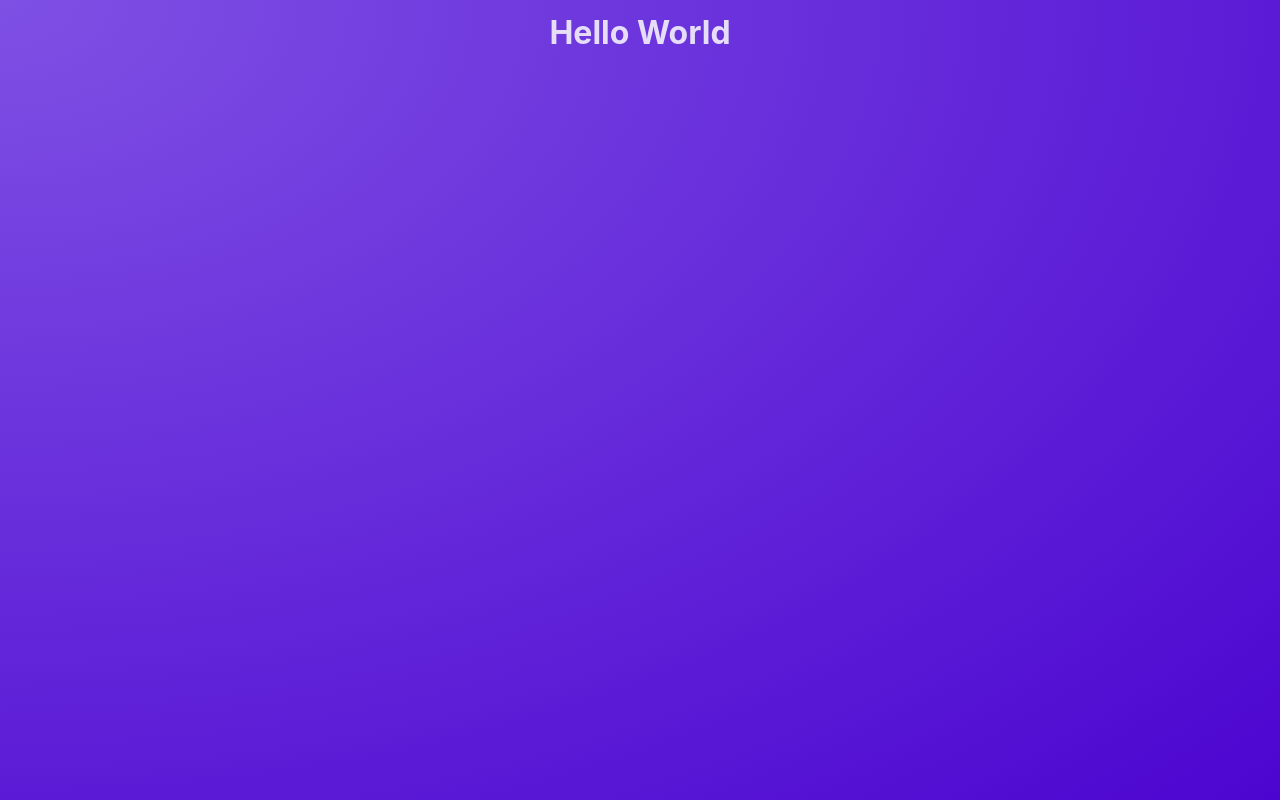
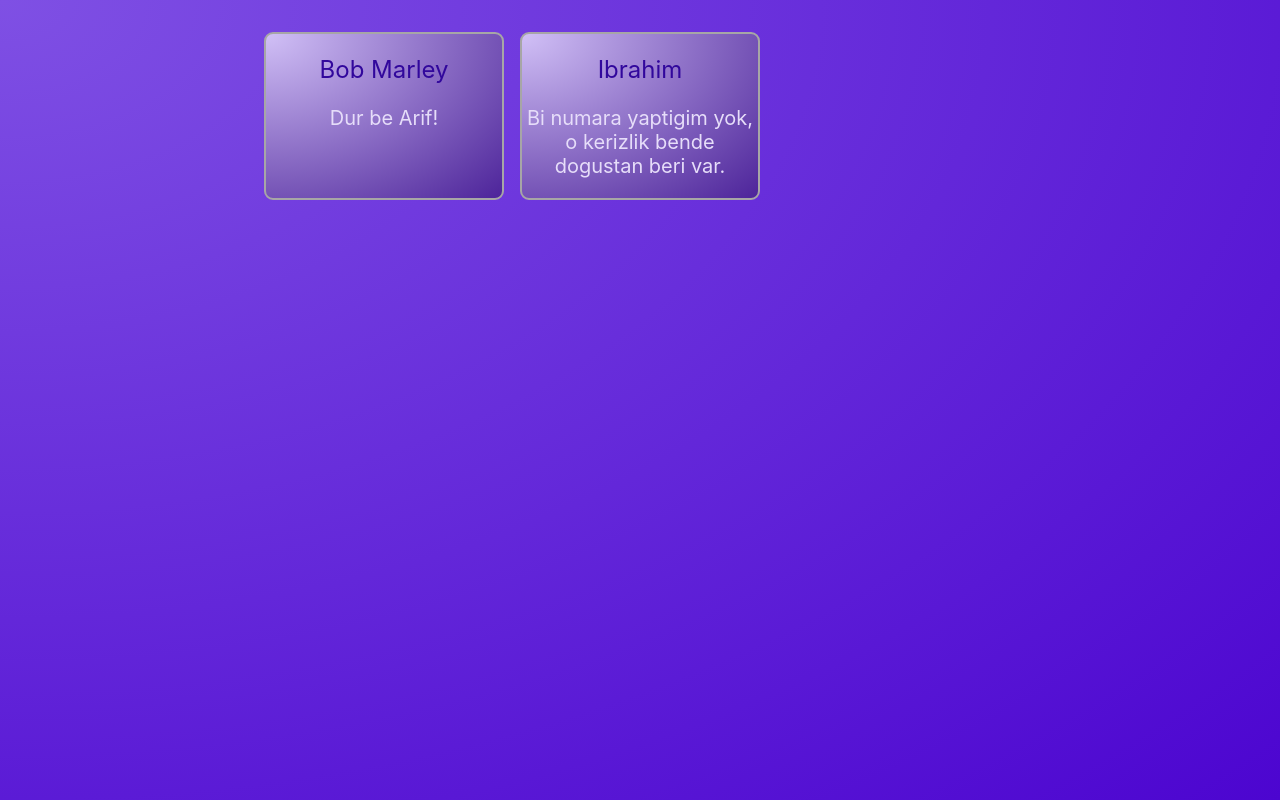
Before and after one commit to nsaimk/snapshot, a React (Create React App) app: page / in a window 1280 px wide. Built offline with nearby package versions, Linux system fonts and the light colour scheme.

Commit message:
added Post as list

```diff
--- a/src/App.js
+++ b/src/App.js
@@ -1,9 +1,9 @@
-import './App.css';
+import List from "./components/list/List"
 
 function App() {
   return (
-    <div className="App">
-      <h1>Hello World</h1>
+    <div>
+      <List />
     </div>
   );
 }
--- /dev/null
+++ b/src/components/list/List.jsx
@@ -0,0 +1,14 @@
+import Post from "../post/Post"
+import style from "./List.module.css"
+
+const List = () => {
+    return (
+        <ul className={style.post}>
+            <Post name='Bob Marley' body='Dur be Arif!' />
+            <Post name='Ibrahim' body='Bi numara yaptigim yok, o kerizlik bende dogustan beri var.' />
+        </ul>
+    )
+
+}
+
+export default List;
--- /dev/null
+++ b/src/components/list/List.module.css
@@ -0,0 +1,10 @@
+.post{
+    list-style: none;
+    max-width: 50rem;
+    margin: 1rem auto;
+    padding: 1rem 0;
+    display: grid;
+    gap: 1rem;
+    grid-template-columns: repeat(3, 30%);
+    justify-content: center;
+}
--- /dev/null
+++ b/src/components/post/Post.jsx
@@ -0,0 +1,12 @@
+import style from "./Post.module.css"
+
+function Post(props){
+    return(
+        <li className={style.div}>
+            <p className={style.name}>{props.name}</p>
+            <p className={style.body}>{props.body}</p>
+        </li>
+    )
+}
+
+export default Post;
--- /dev/null
+++ b/src/components/post/Post.module.css
@@ -0,0 +1,14 @@
+.div{
+    border: 2px solid rgb(167, 166, 166);
+    border-radius: 9px;
+    background-image: radial-gradient(ellipse at top left, #d1c0f6, #4d249a);
+}
+
+.name{
+    color: rgb(49, 7, 156);
+    font-size: 24px;
+}
+
+.body{
+    font-size: 20px;
+}
--- a/src/index.js
+++ b/src/index.js
@@ -2,7 +2,6 @@ import React from 'react';
 import ReactDOM from 'react-dom/client';
 import './index.css';
 import App from './App';
-import reportWebVitals from './reportWebVitals';
 
 const root = ReactDOM.createRoot(document.getElementById('root'));
 root.render(
@@ -10,8 +9,3 @@ root.render(
     <App />
   </React.StrictMode>
 );
-
-// If you want to start measuring performance in your app, pass a function
-// to log results (for example: reportWebVitals(console.log))
-// or send to an analytics endpoint. Learn more: https://bit.ly/CRA-vitals
-reportWebVitals();
--- a/src/reportWebVitals.js
+++ /dev/null
@@ -1,13 +0,0 @@
-const reportWebVitals = onPerfEntry => {
-  if (onPerfEntry && onPerfEntry instanceof Function) {
-    import('web-vitals').then(({ getCLS, getFID, getFCP, getLCP, getTTFB }) => {
-      getCLS(onPerfEntry);
-      getFID(onPerfEntry);
-      getFCP(onPerfEntry);
-      getLCP(onPerfEntry);
-      getTTFB(onPerfEntry);
-    });
-  }
-};
-
-export default reportWebVitals;
```
Also changed, not shown: src/setupTests.js (deleted, +0 -5 lines), 1 other file (tests, documents, lock files or other folders).
